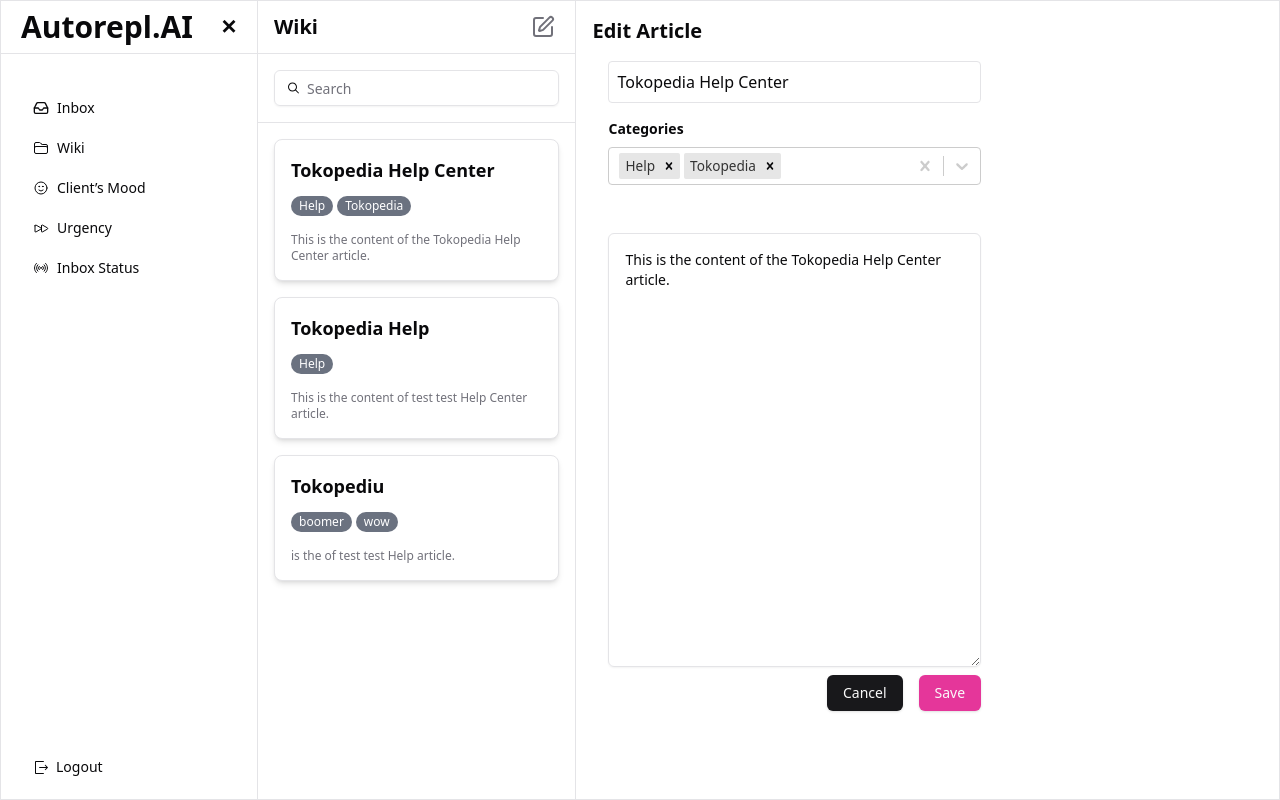
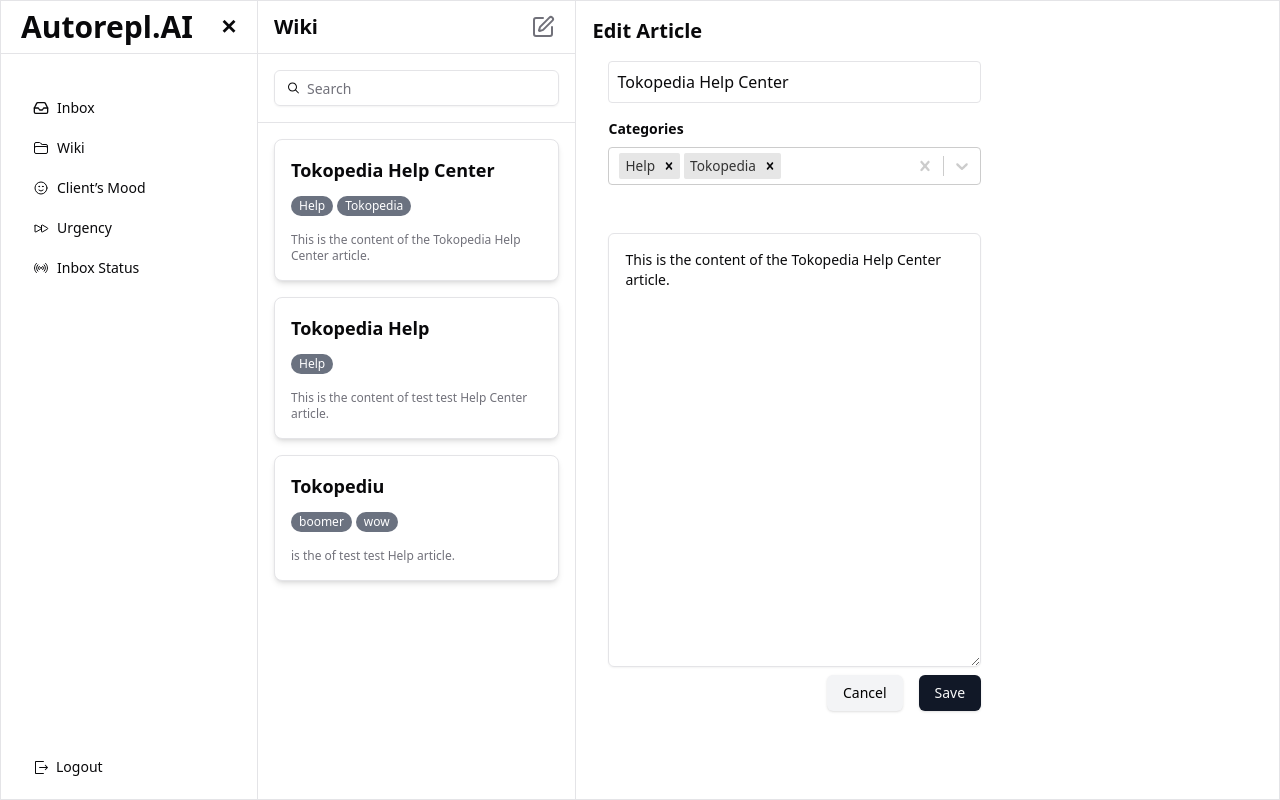
Before and after one commit to marcellinoco/autorepl, a Next.js app in the folder frontend/: page /wiki in a window 1280 px wide. Both pictures are taken after a click on the item 416 px from the left and 210 px from the top of the page. Built offline with nearby package versions, Linux system fonts and the light colour scheme; no server answers.

Commit message:
fix button color

```diff
--- a/frontend/components/wiki/ArticleEditor.tsx
+++ b/frontend/components/wiki/ArticleEditor.tsx
@@ -119,10 +119,12 @@
           rows={20}
       />
         <div className="flex justify-end gap-4">
-          <Button onClick={onCancel}>
-            Cancel
+          <Button onClick={onCancel} className="bg-gray-100 hover:bg-gray-50">
+            <p className="text-black">Cancel</p>
           </Button>
-          <Button onClick={handleSubmit} className="bg-custom-secondary hover:bg-custom-primary">Save</Button>
+          <Button onClick={handleSubmit} className="bg-gray-900 hover:bg-gray-700">
+            Save
+          </Button>
         </div>
       </div>
     </div>
```
